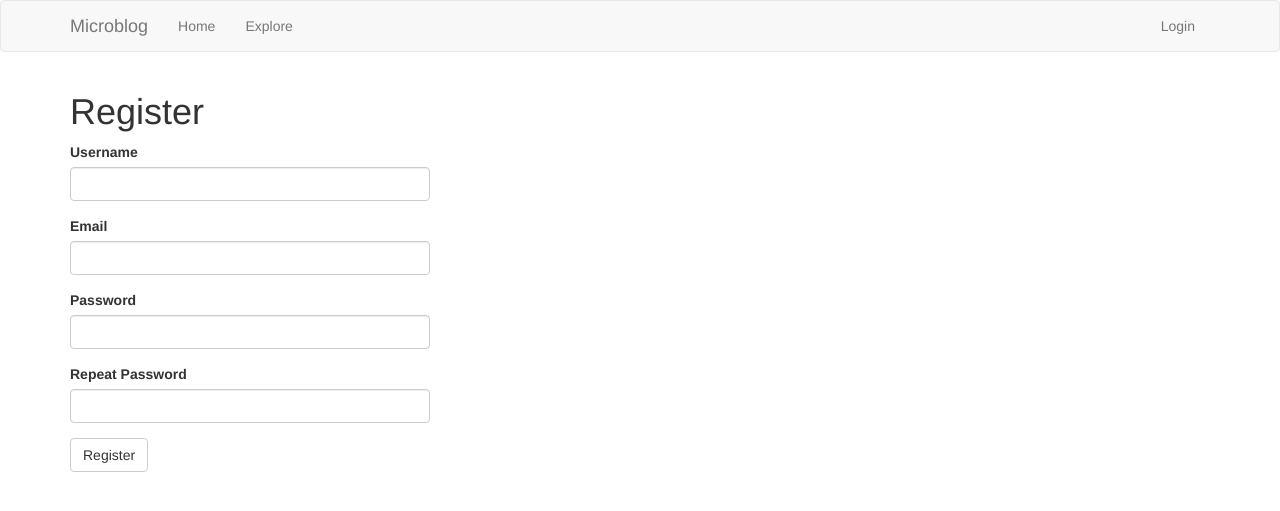
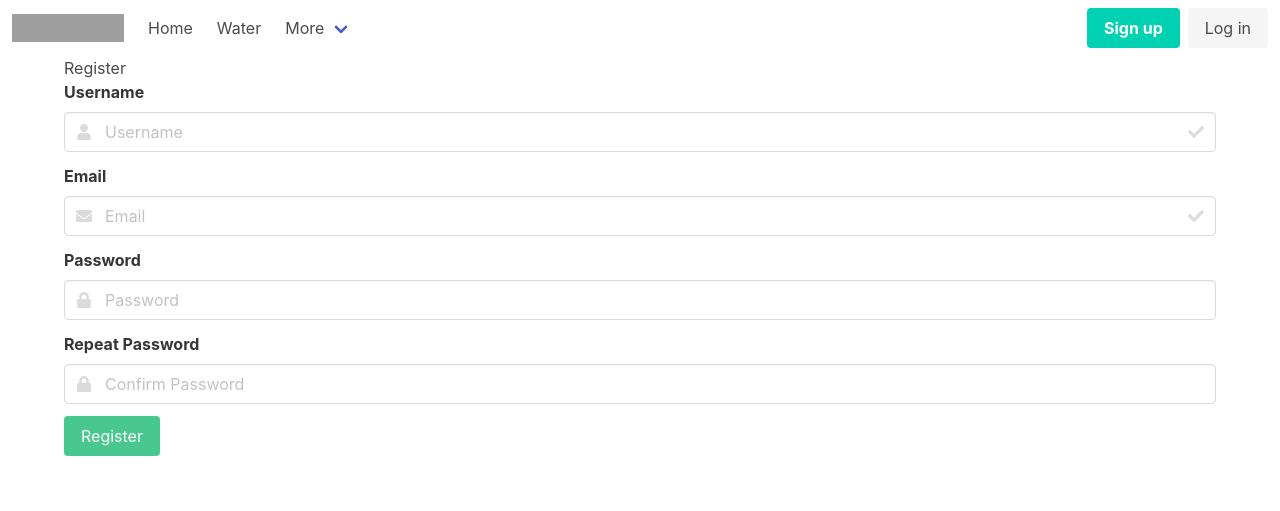
Before and after one commit to Timothy-Pulliam/flask_microblog, a Flask app: page /register in a window 1280 px wide. Shown: the top 511 px of the page. Run offline with Flask 2, Linux system fonts and the light colour scheme; some libraries are stand-ins or nearby versions; grey boxes are pictures that could not be loaded.

Commit message:
Integrated Bulma CSS with flask forms

```diff
--- a/app/__init__.py
+++ b/app/__init__.py
@@ -2,11 +2,9 @@ from flask import Flask
 from config import Config
 from flask_sqlalchemy import SQLAlchemy
 from flask_migrate import Migrate
-from flask_bootstrap import Bootstrap
 from flask_login import LoginManager
 
 app = Flask(__name__)
-bootstrap = Bootstrap(app)
 app.config.from_object(Config)
 login = LoginManager(app)
 # redirect users to login view if they are not logged in
--- /dev/null
+++ b/app/static/js/main.js
@@ -0,0 +1,6 @@
+var app = new Vue({
+  el: '#app',
+  data: {
+  	isOpen: false
+  }
+});
--- a/app/templates/base.html
+++ b/app/templates/base.html
@@ -1,50 +1,99 @@
-{% extends 'bootstrap/base.html' %}
+<DOCTYPE html>
+<html lang="en">
+<head>
+  <meta charset="utf-8">
+  <meta name="viewport" content="width=device-width, initial-scale=1">
+  <link rel="stylesheet" href="https://cdn.jsdelivr.net/npm/bulma@0.9.1/css/bulma.min.css">
+  <link rel="stylesheet" href="{{ url_for('static', filename='css/style.css') }}">
+  <title>
+    {% if title %}{{ title }} - Microblog{% else %}Welcome to Microblog{% endif %}
+  </title>
+</head>
+<body>
+  <div id="app">
+  <nav class="navbar" role="navigation" aria-label="main navigation">
+    <div class="navbar-brand">
+      <a class="navbar-item" href="https://bulma.io">
+        <img src="https://bulma.io/images/bulma-logo.png" width="112" height="28">
+      </a>
 
-{% block title %}
-    {% if title %}{{ title }} - Microblog{% else %}Welcome to Microblog{% endif %}
-{% endblock %}
+      <a role="button" class="navbar-burger" aria-label="menu" aria-expanded="false" data-target="navbarBasicExample" @click="isOpen = !isOpen" v-bind:class="{'is-active': isOpen}">
+        <!-- The navbar-burger is a hamburger menu that only appears on touch devices. It has to appear as the last child of navbar-brand. It has to contain three empty span tags in order to visualize the hamburger lines or the cross (when active).-->
+        <span aria-hidden="true"></span>
+        <span aria-hidden="true"></span>
+        <span aria-hidden="true"></span>
+      </a>
+    </div>
+    <div id="navbarBasicExample" class="navbar-menu" v-bind:class="{'is-active': isOpen}">
+      <div class="navbar-start">
+        <a class="navbar-item" href="{{ url_for('index') }}">
+          Home
+        </a>
 
-{% block navbar %}
-    <nav class="navbar navbar-default">
-        <div class="container">
-            <div class="navbar-header">
-                <button type="button" class="navbar-toggle collapsed" data-toggle="collapse" data-target="#bs-example-navbar-collapse-1" aria-expanded="false">
-                    <span class="sr-only">Toggle navigation</span>
-                    <span class="icon-bar"></span>
-                    <span class="icon-bar"></span>
-                    <span class="icon-bar"></span>
-                </button>
-                <a class="navbar-brand" href="{{ url_for('index') }}">Microblog</a>
+        <a class="navbar-item" href="https://www.google.com/search?q=water&oq=water&aqs=chrome..69i57j46i275i433j46i175i199j0i433l2j69i60l2j69i65.1838j0j7&sourceid=chrome&ie=UTF-8">
+          Water
+        </a>
+
+        <div class="navbar-item has-dropdown is-hoverable">
+          <a class="navbar-link">
+            More
+          </a>
+
+          <div class="navbar-dropdown">
+            <a class="navbar-item">
+              About
+            </a>
+            <a class="navbar-item">
+              Jobs
+            </a>
+            <a class="navbar-item">
+              Contact
+            </a>
+            <hr class="navbar-divider">
+            <a class="navbar-item">
+              Report an issue
+            </a>
           </div>
-            <div class="collapse navbar-collapse" id="bs-example-navbar-collapse-1">
-                <ul class="nav navbar-nav">
-                    <li><a href="{{ url_for('index') }}">Home</a></li>
-                    <li><a href="#">Explore</a></li>
-                </ul>
-                <ul class="nav navbar-nav navbar-right">
-                    {% if current_user.is_anonymous %}
-                    <li><a href="{{ url_for('login') }}">Login</a></li>
-                    {% else %}
-                    <li><a href="{{ url_for('user', username=current_user.username) }}">Profile</a></li>
-                    <li><a href="{{ url_for('logout') }}">Logout</a></li>
-                    {% endif %}
-                </ul>
+        </div>
+      </div>
+
+      <div class="navbar-end">
+        <div class="navbar-item">
+          <div class="buttons">
+            <a class="button is-primary" href="{{ url_for('register') }}">
+              <strong>Sign up</strong>
+            </a>
+            <a class="button is-light" href="{{ url_for('login') }}">
+              Log in
+            </a>
+          </div>
+        </div>
       </div>
     </div>
   </nav>
-{% endblock %}
+  </div>
 
-{% block content %}
    <div class="container">
       {% with messages = get_flashed_messages() %}
       {% if messages %}
           {% for message in messages %}
-            <div class="alert alert-info" role="alert">{{ message }}</div>
+          <div class="notification is-link">
+            <button class="delete"></button>
+            {{ message }}
+          </div>
           {% endfor %}
       {% endif %}
       {% endwith %}
 
       {# application content needs to be provided in the app_content block #}
       {% block app_content %}{% endblock %}
+
+  {% block body %}{% endblock %}
+
   </div>
-{% endblock %}
+  <!-- VUE JS development version, includes helpful console warnings -->
+  <script src="https://cdn.jsdelivr.net/npm/vue@2/dist/vue.js"></script>
+  <script src="{{ url_for('static', filename='js/main.js') }}"></script>
+  <script defer src="https://use.fontawesome.com/releases/v5.3.1/js/all.js"></script>
+</body>
+</html>
--- a/app/templates/register.html
+++ b/app/templates/register.html
@@ -1,11 +1,53 @@
 {% extends "base.html" %}
-{% import 'bootstrap/wtf.html' as wtf %}
 
-{% block app_content %}
+{% block body %}
     <h1>Register</h1>
-    <div class="row">
-        <div class="col-md-4">
-            {{ wtf.quick_form(form) }}
+    <form action="" method="post">
+        {{ form.hidden_tag() }}
+        <div class="field">
+            {{ form.username.label(class_="label") }}
+        <div class="control has-icons-left has-icons-right">
+            {{ form.username(size=32, class_="input", placeholder="Username") }}
+            <span class="icon is-small is-left">
+              <i class="fas fa-user"></i>
+            </span>
+            <span class="icon is-small is-right">
+              <i class="fas fa-check"></i>
+            </span>
         </div>
+      </div>
+      <div class="field">
+          {{ form.email.label(class_="label") }}
+      <div class="control has-icons-left has-icons-right">
+          {{ form.email(size=32, class_="input", placeholder="Email") }}
+          <span class="icon is-small is-left">
+            <i class="fas fa-envelope"></i>
+          </span>
+          <span class="icon is-small is-right">
+            <i class="fas fa-check"></i>
+          </span>
+      </div>
     </div>
+      <div class="field">
+            {{ form.password.label(class_="label") }}
+        <div class="control has-icons-left">
+            {{ form.password(size=32, class_="input", placeholder="Password") }}
+            <span class="icon is-small is-left">
+              <i class="fas fa-lock"></i>
+            </span>
+        </div>
+      </div>
+      <div class="field">
+            {{ form.password2.label(class_="label") }}
+        <p class="control has-icons-left">
+            {{ form.password2(size=32, class_="input", placeholder="Confirm Password") }}
+            <span class="icon is-small is-left">
+              <i class="fas fa-lock"></i>
+            </span>
+        </p>
+      </div>
+      <div class="field">
+        <p class="control">{{ form.submit(class_="button is-success") }}</p>
+      </div>
+    </form>
 {% endblock %}
--- a/requirements.txt
+++ b/requirements.txt
@@ -14,7 +14,6 @@ itsdangerous==1.1.0
 Jinja2==2.11.3
 Mako==1.1.4
 MarkupSafe==1.1.1
-pkg-resources==0.0.0
 python-dateutil==2.8.1
 python-dotenv==0.15.0
 python-editor==1.0.4
```
Also changed, not shown: app/templates/login.html (+32 -9 lines), docker-compose.yml (added, +12 -0 lines), app/static/css/style.css (added), 4 other files. Lines whose indentation alone changed are shown as unchanged.
